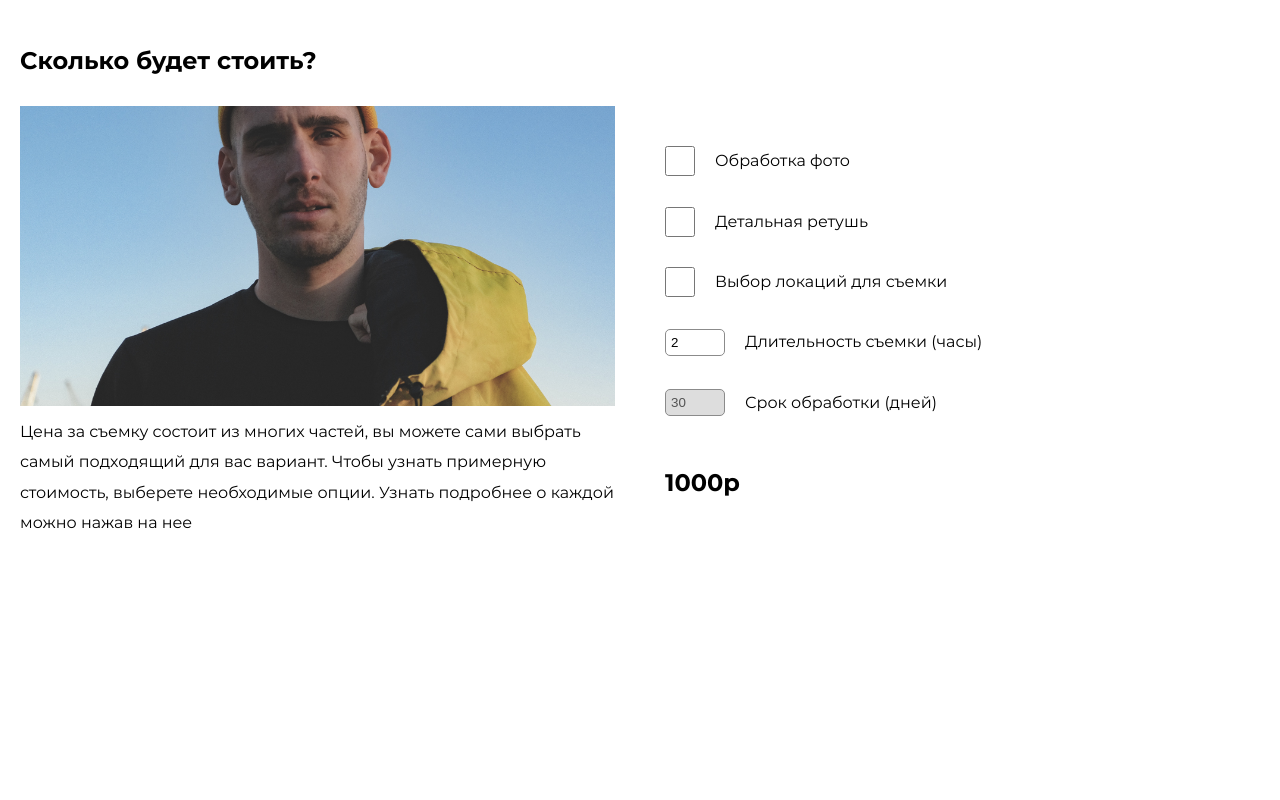
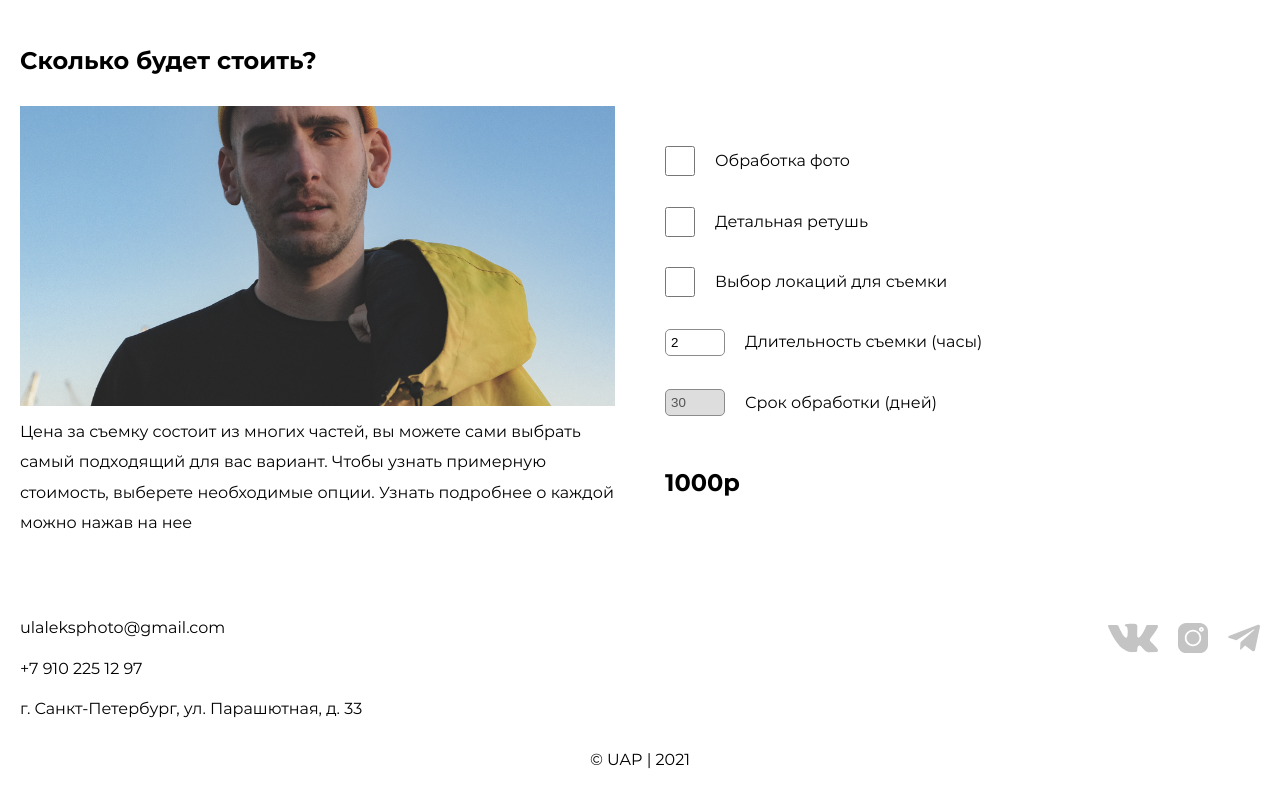
Before and after one commit to ilchenkovladislav/photograph, a website: page src/index.html in a window 1280 px wide. Shown: the part 2879-3679 px from the top of the page. Before the commit the page ends 3467 px from the top, so only its background shows below. Drawn offline with nearby package versions, Linux system fonts and the light colour scheme; files that its build step writes are made by us from their sources.

Commit message:
Добавил footer

```diff
--- a/src/index.html
+++ b/src/index.html
@@ -124,6 +124,22 @@
         </section>
     </main>
 
+    <footer class="footer">
+        <div class="container footer__wrapper">
+            <div class="footer__contacts">
+                <a class="footer__email" href="mailto:ulaleksphoto@gmail.com">ulaleksphoto@gmail.com</a>
+                <a class="footer__tel" href="tel:+79102251297">+7 910 225 12 97</a>
+                <p class="footer__address">г. Санкт-Петербург, ул. Парашютная, д. 33</p>
+            </div>
+            <ul class="social">
+                <li class="social__item social__item--vk"><a href="https://vk.com/feed" class="social__link" target="_blank" rel="noopener noreferrer" aria-label="vk.com"></a></li>
+                <li class="social__item social__item--insta"><a href="https://www.instagram.com/" class="social__link" target="_blank" rel="noopener noreferrer" aria-label="instagram"></a></li>
+                <li class="social__item social__item--tg"><a href="https://telegram.org/" class="social__link" target="_blank" rel="noopener noreferrer" aria-label="telegram"></a></li>
+            </ul>
+        </div>
+        <div class="footer__copyright">© UAP | 2021</div>
+    </footer>
+
     <script>
         const menu = document.querySelector(".menu");
         const menuBtn = document.querySelector(".menu__button");
--- a/src/scss/blocks/footer.scss
+++ b/src/scss/blocks/footer.scss
@@ -0,0 +1,38 @@
+.footer {
+    padding: 25px 0;
+}
+
+.footer__wrapper {
+    display: grid;
+    row-gap: 30px;
+
+    @media (min-width: 900px) {
+        grid-template-columns: 1fr 1fr;
+        justify-content: space-between;
+        align-items: start;
+    }
+}
+
+.footer__contacts {
+    display: grid;
+    row-gap: 10px;
+}
+
+.footer__email {
+    color: $text-black;
+    text-decoration: none;
+}
+
+.footer__tel {
+    color: $text-black;
+    text-decoration: none;
+}
+
+.footer__address {
+    white-space: nowrap;
+}
+
+.footer__copyright {
+    text-align: center;
+    margin-top: 20px;
+}
--- /dev/null
+++ b/src/scss/blocks/social.scss
@@ -0,0 +1,45 @@
+.social {
+    list-style: none;
+    display: grid;
+    grid-auto-flow: column;
+    column-gap: 20px;
+
+    @media (max-width: 899px) {
+        justify-content: center;
+    }
+
+    @media (min-width: 900px) {
+        justify-content: end;
+        align-items: start;
+    }
+}
+
+.social__item {
+    background-size: contain;
+    background-position: center;
+    background-repeat: no-repeat;
+
+    &--vk {
+        background-image: url("../img/vk.svg");
+        width: 50px;
+    }
+
+    &--insta {
+        background-image: url("../img/instagram.svg");
+        background-size: 30px;
+        width: 30px;
+    }
+
+    &--tg {
+        background-image: url("../img/telegram.svg");
+        background-size: 32px;
+        width: 32px;
+    }
+}
+
+.social__link {
+    display: block;
+    height: 50px;
+    font-size: 0;
+    line-height: 0;
+}
--- a/src/scss/style.scss
+++ b/src/scss/style.scss
@@ -7,3 +7,4 @@
 @import "./blocks/quote.scss";
 @import "./blocks/portfolio.scss";
 @import "./blocks/price.scss";
+@import "./blocks/social.scss";
```
Also changed, not shown: src/img/instagram.svg (added), src/img/telegram.svg (added), src/img/vk.svg (added).
